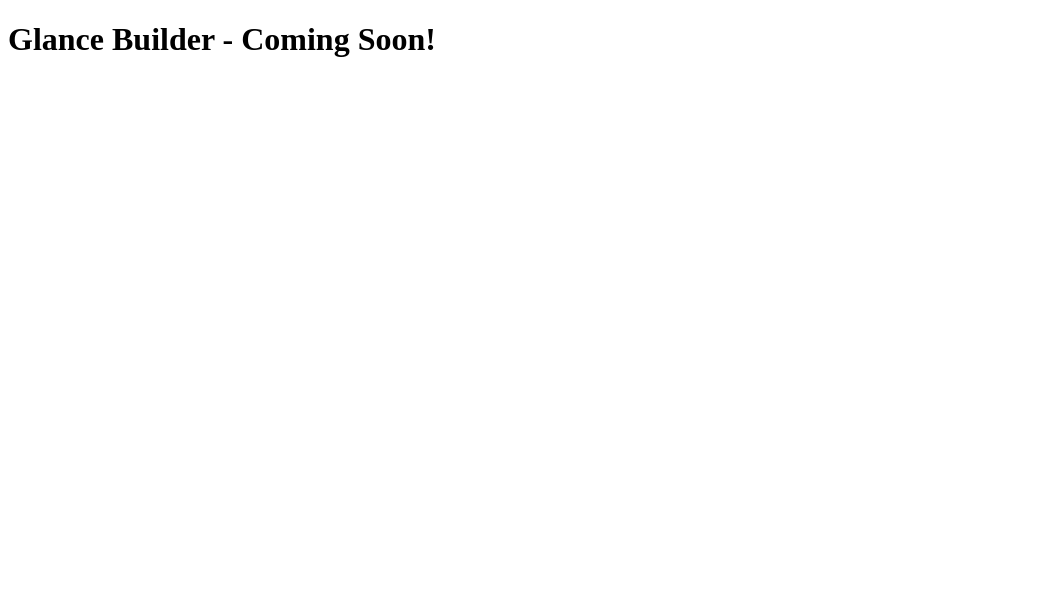
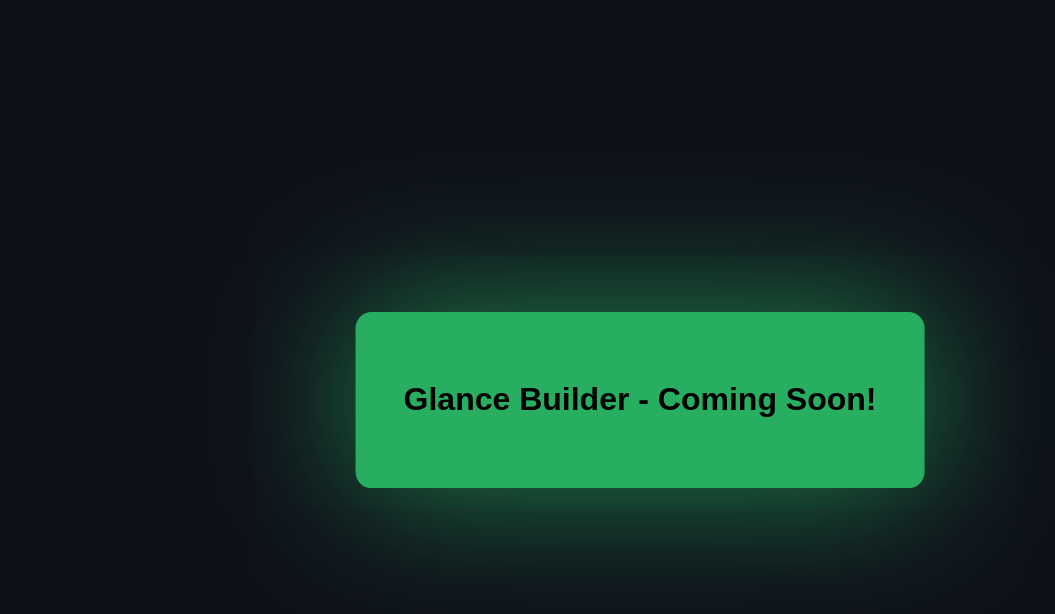
Before and after one commit to AlgorithmArtist/AlgorithmArtist.github.io, a plain HTML site: page index.html in a window 1280 px wide. Shown: the whole page, without its empty margins (0-1055 px from the left). Drawn offline with Linux system fonts and the light colour scheme.

Commit message:
Placeholder page

```diff
--- /dev/null
+++ b/desktopStyle.css
@@ -0,0 +1,22 @@
+*{
+    font-family: sans-serif;
+    box-sizing: border-box;
+}
+html,body{
+    min-width: 100%;
+    height: 100%;
+    margin: 0px;
+    position: relative;
+    background-color: #0f111a;
+}
+div{
+    top: 50%;
+    left: 50%;
+    margin: 0px;
+    padding: 3em;
+    border-radius: 1rem;
+    position: absolute;
+    transform: translate(-50%, -50%);
+    background-color: #27AE60;
+    box-shadow: 0px 0px 150px 0px rgba(39,174,96,0.75);
+}
--- a/index.html
+++ b/index.html
@@ -4,9 +4,13 @@
     <meta charset="UTF-8">
     <meta http-equiv="X-UA-Compatible" content="IE=edge">
     <meta name="viewport" content="width=device-width, initial-scale=1.0">
+    <meta name="color-scheme" content="dark light">
+    <link rel="stylesheet" href="desktopStyle.css">
     <title>Glance Builder - Coming Soon</title>
 </head>
 <body>
-    <h1>Glance Builder - Coming Soon!</h1>
+    <div>
+        <h1>Glance Builder - Coming Soon!</h1>
+    </div>
 </body>
 </html>
```
